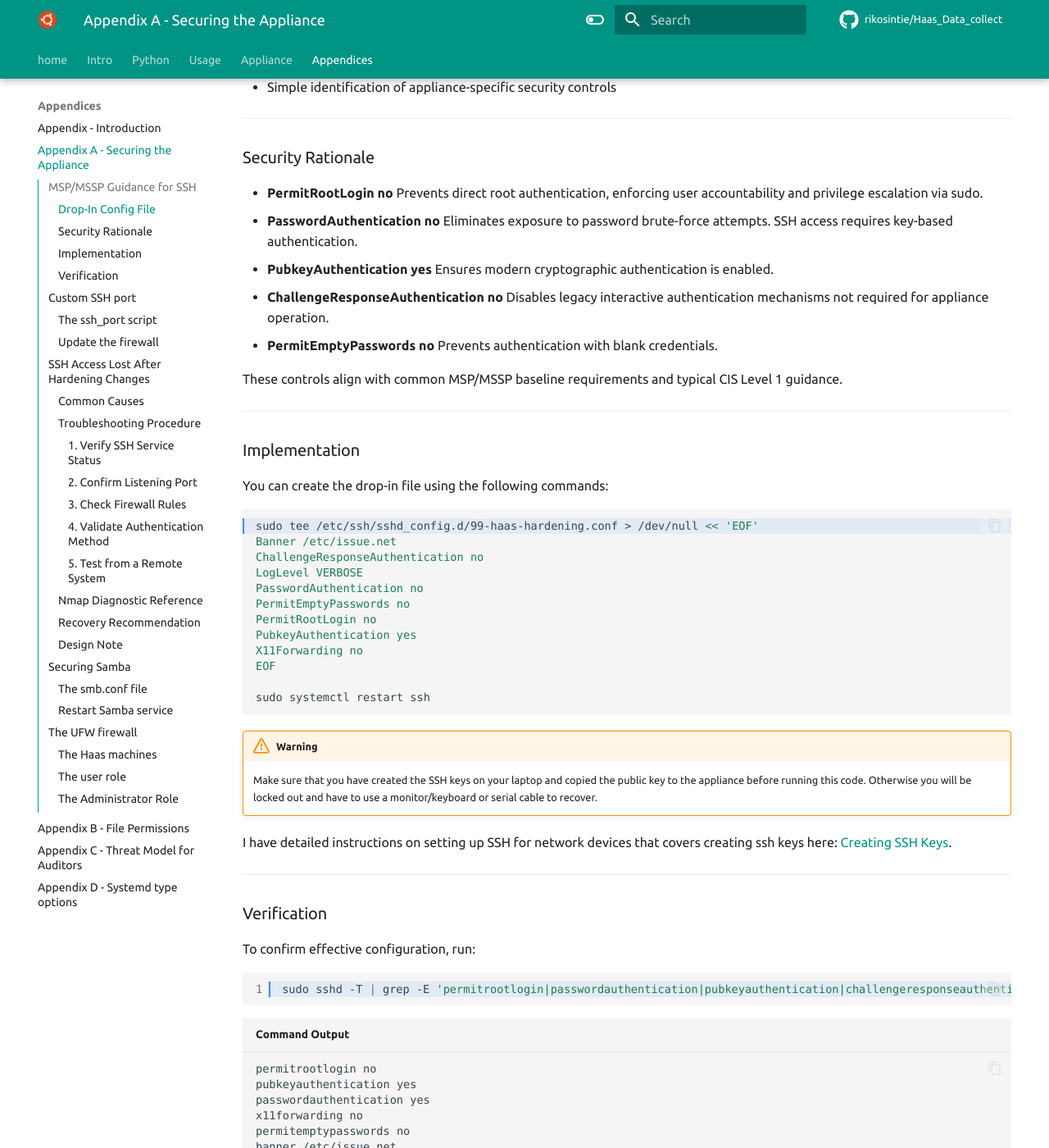
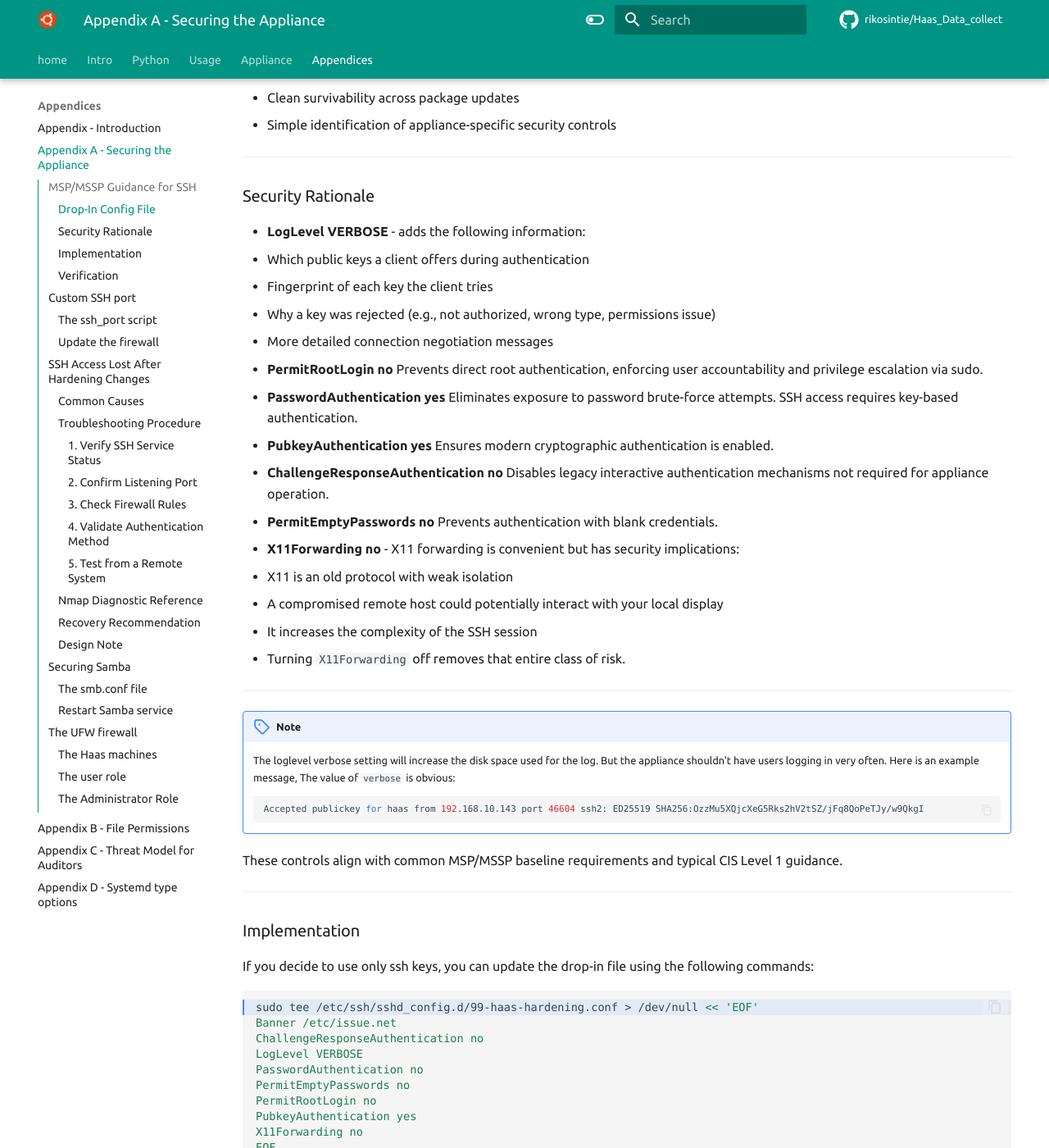
Before and after one commit to rikosintie/Haas_Data_collect, an MkDocs documentation site: the page built from docs/appendices/appendix-a.md, in a window 1280 px wide and 1400 px high, scrolled down 3353 px. Shown: the whole window at 82% size. Built offline with MkDocs 1.6.1 and Material for MkDocs 9.7.7, drawn with Linux system fonts in a browser that asks for light colours; some web fonts are replaced; comment, search, counter and statistics services are not loaded; some of the changed text lies outside the part shown.

Commit message:
Git Title: Formatting for clarity

````diff
--- a/docs/appendices/appendix-a.md
+++ b/docs/appendices/appendix-a.md
@@ -28,11 +28,12 @@ Since the appliance has a very limited role it can be hardened against typical a
     1. See [MSP/MSSP Guidance for SSH](#mspmssp-guidance-for-ssh) for even stronger ssh hardening guidance.
 
 1. Samba Hardening
-    1. Minimum of SMBv2 enforced.
-    2. Printer sharing disabled.
-    3. Shares are exposed to authorized IP addresses with only R/W permissions.
-    4. Samba users are Linux system users; no guest access.
-    5. No NetBIOS name service or legacy SMB1 traffic.
+    1. Samba Version 4.19.5-Ubuntu, SMBv1 has removed and cannot be enabled by mistake.
+    2. Minimum of SMBv2 enforced.
+    3. Printer sharing disabled.
+    4. Shares are exposed to authorized IP addresses with only R/W permissions.
+    5. Samba users are Linux system users; no guest access.
+    6. No NetBIOS name service or legacy SMB1 traffic.
 
 1. Cockpit Hardening
     1. Cockpit is only reachable from authorized IPs.
@@ -79,7 +80,7 @@ Since the appliance has a very limited role it can be hardened against typical a
 ----------------------------------------------------------------
 
 !!! Note
-        The IPv6 capability is for future proofing. I don't believe that the Haas CNC control currently supports IPv6
+    The IPv6 capability is for future proofing. I don't believe that the Haas CNC control currently supports IPv6
 
 ----------------------------------------------------------------
 
@@ -97,7 +98,7 @@ If the environment uses SSH keys for logins, the following additional steps can
 
 Ubuntu 24.04 supports modular SSH configuration using the Include directive in the primary sshd_config file. Drop-in files located in /etc/ssh/sshd_config.d/ are automatically loaded
 
-You can create:
+The installation script creates:
 
 `/etc/ssh/sshd_config.d/99-haas-hardening.conf`
 
@@ -114,9 +115,14 @@ This approach ensures:
 
 ### Security Rationale
 
+- **LogLevel VERBOSE** - adds the following information:
+  1. Which public keys a client offers during authentication
+  1. Fingerprint of each key the client tries
+  1. Why a key was rejected (e.g., not authorized, wrong type, permissions issue)
+  1. More detailed connection negotiation messages
 - **PermitRootLogin no**
 Prevents direct root authentication, enforcing user accountability and privilege escalation via sudo.
-- **PasswordAuthentication no**
+- **PasswordAuthentication yes**
 Eliminates exposure to password brute-force attempts. SSH access requires key-based authentication.
 - **PubkeyAuthentication yes**
 Ensures modern cryptographic authentication is enabled.
@@ -124,6 +130,19 @@ Ensures modern cryptographic authentication is enabled.
 Disables legacy interactive authentication mechanisms not required for appliance operation.
 - **PermitEmptyPasswords no**
 Prevents authentication with blank credentials.
+- **X11Forwarding no** - X11 forwarding is convenient but has security implications:
+  - X11 is an old protocol with weak isolation
+  - A compromised remote host could potentially interact with your local display
+  - It increases the complexity of the SSH session
+  - Turning `X11Forwarding` off removes that entire class of risk.
+
+----------------------------------------------------------------
+
+!!! Note
+    The loglevel verbose setting will increase the disk space used for the log. But the appliance shouldn't have users logging in very often. Here is an example message, The value of `verbose` is obvious:
+    ```bash
+    Accepted publickey for haas from 192.168.10.143 port 46604 ssh2: ED25519 SHA256:OzzMu5XQjcXeG5Rks2hV2tSZ/jFq8QoPeTJy/w9QkgI
+    ```
 
 These controls align with common MSP/MSSP baseline requirements and typical CIS Level 1 guidance.
 
@@ -131,7 +150,7 @@ These controls align with common MSP/MSSP baseline requirements and typical CIS
 
 ### Implementation
 
-You can create the drop-in file using the following commands:
+If you decide to use only ssh keys, you can update the drop-in file using the following commands:
 
 ```bash hl_lines='1'
 sudo tee /etc/ssh/sshd_config.d/99-haas-hardening.conf > /dev/null << 'EOF'
@@ -149,7 +168,7 @@ sudo systemctl restart ssh
 ```
 
 !!! Warning
-    Make sure that you have created the SSH keys on your laptop and copied the public key to the appliance before running this code. Otherwise you will be locked out and have to use a monitor/keyboard or serial cable to recover.
+    Create the SSH keys on your laptop, copy the public key to the appliance, and verify the key works before running this code. Otherwise you will be locked out and have to use a monitor/keyboard or serial cable to recover. Run `t-ssh` and look for `Accepted publickey for haas from`.
 
 I have detailed instructions on setting up SSH for network devices that covers creating ssh keys here: [Creating SSH Keys](https://rikosintie.github.io/Ubuntu4NetworkEngineers/SSH/#creating-ssh-keys).
 
````
Also changed, not shown: other parts of docs/appendices/appendix-a.md (+2 -2 lines).
